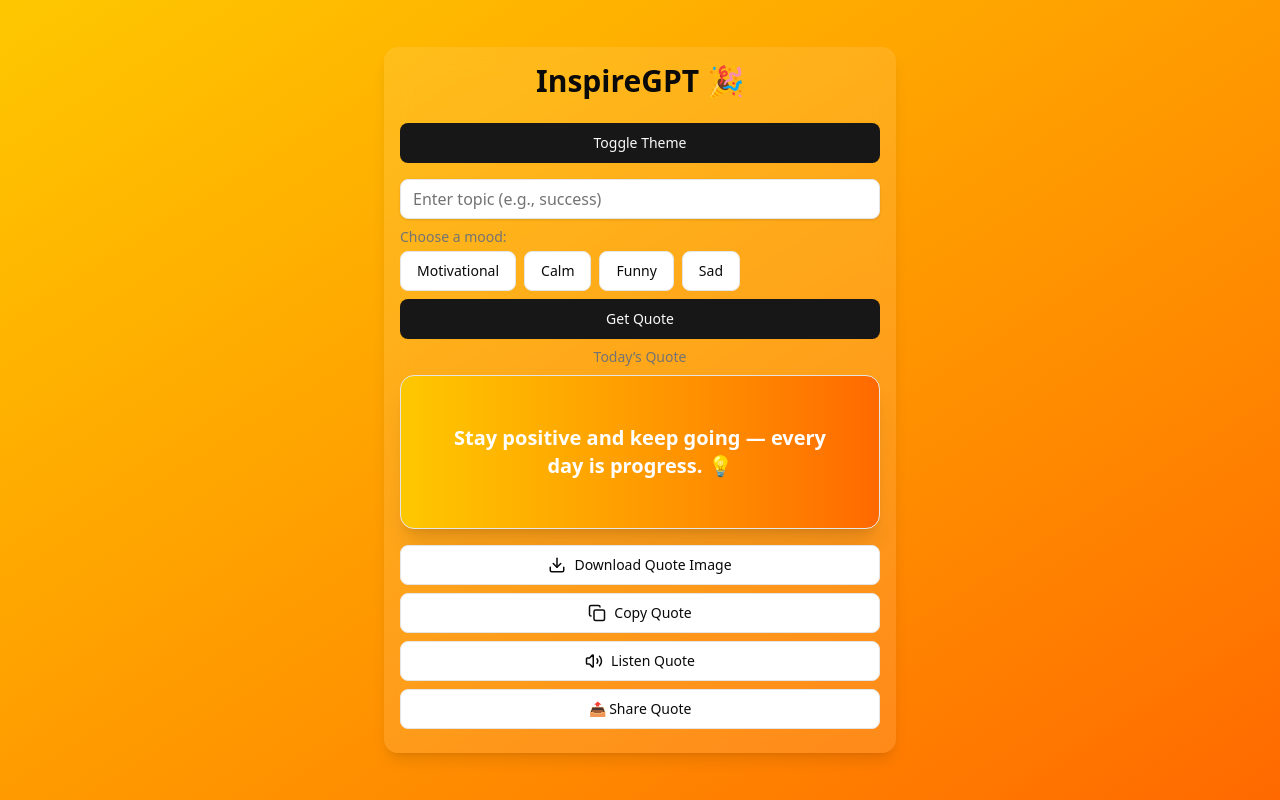
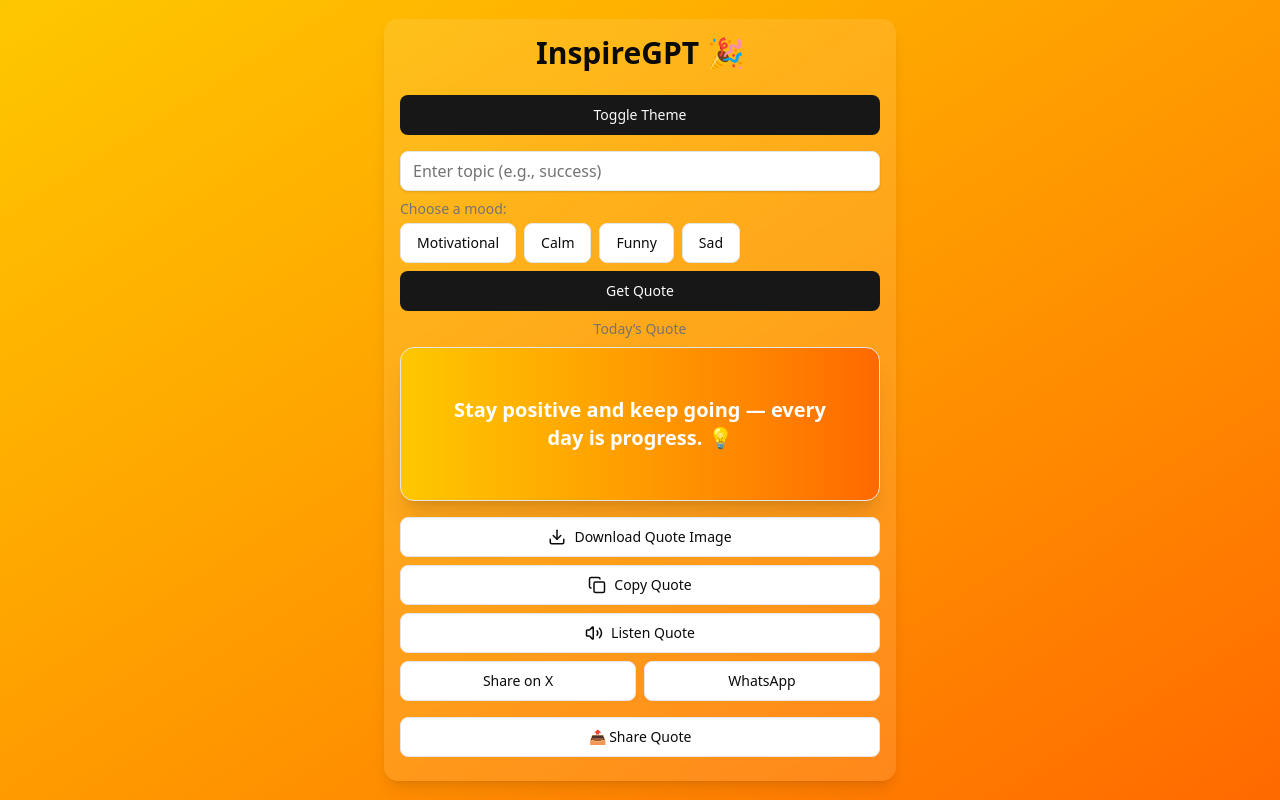
Before and after one commit to beginnercodee/InspireGPT, a Next.js app: page / in a window 1280 px wide. Built offline with nearby package versions, Linux system fonts and the light colour scheme; no server answers.

Commit message:
Add Share Buttons (X/Twitter, WhatsApp) with pre-filled quote + link using NEXT_PUBLIC_SITE_URL

```diff
--- a/src/app/page.tsx
+++ b/src/app/page.tsx
@@ -11,6 +11,8 @@ import { useTheme } from "next-themes";
 import QuoteCard from "@/components/QuoteCard";
 
 export default function Home() {
+  const siteUrl = process.env.NEXT_PUBLIC_SITE_URL || "";
+
   const gradients = [
     "from-purple-500 to-pink-500",
     "from-blue-500 to-cyan-500",
@@ -113,7 +115,7 @@ export default function Home() {
         await navigator.share({
           title: "InspireGPT Quote",
           text: quote,
-          url: window.location.href,
+          url: siteUrl,
         });
         toast.success("Quote shared successfully! 🚀");
       } catch (error) {
@@ -182,7 +184,6 @@ export default function Home() {
             </p>
             <QuoteCard quote={quote} gradient={gradient} />
 
-
             <Button
               onClick={handleCopy}
               className="w-full flex gap-2 justify-center mb-2 transition-transform hover:scale-[1.05]"
@@ -199,6 +200,39 @@ export default function Home() {
               <Volume2 size={18} /> Listen Quote
             </Button>
 
+            {siteUrl && (
+              <div className="flex gap-2">
+                <Button
+                  variant="outline"
+                  className="w-full flex gap-2 justify-center transition-transform hover:scale-[1.05]"
+                  onClick={() =>
+                    window.open(
+                      `https://twitter.com/intent/tweet?text=${encodeURIComponent(
+                        `"${quote}"\n\nvia InspireGPT 🚀 ${process.env.NEXT_PUBLIC_SITE_URL}`
+                      )}`,
+                      "_blank"
+                    )
+                  }
+                >
+                  Share on X
+                </Button>
+                <Button
+                  variant="outline"
+                  className="w-full flex gap-2 justify-center transition-transform hover:scale-[1.05]"
+                  onClick={() =>
+                    window.open(
+                      `https://wa.me/?text=${encodeURIComponent(
+                        `"${quote}"\n\nvia InspireGPT 🚀 ${siteUrl}`
+                      )}`,
+                      "_blank"
+                    )
+                  }
+                >
+                  WhatsApp
+                </Button>
+              </div>
+            )}
+
             <Button
               onClick={handleShare}
               className="w-full flex gap-2 justify-center mb-2 transition-transform hover:scale-[1.05]"
```
